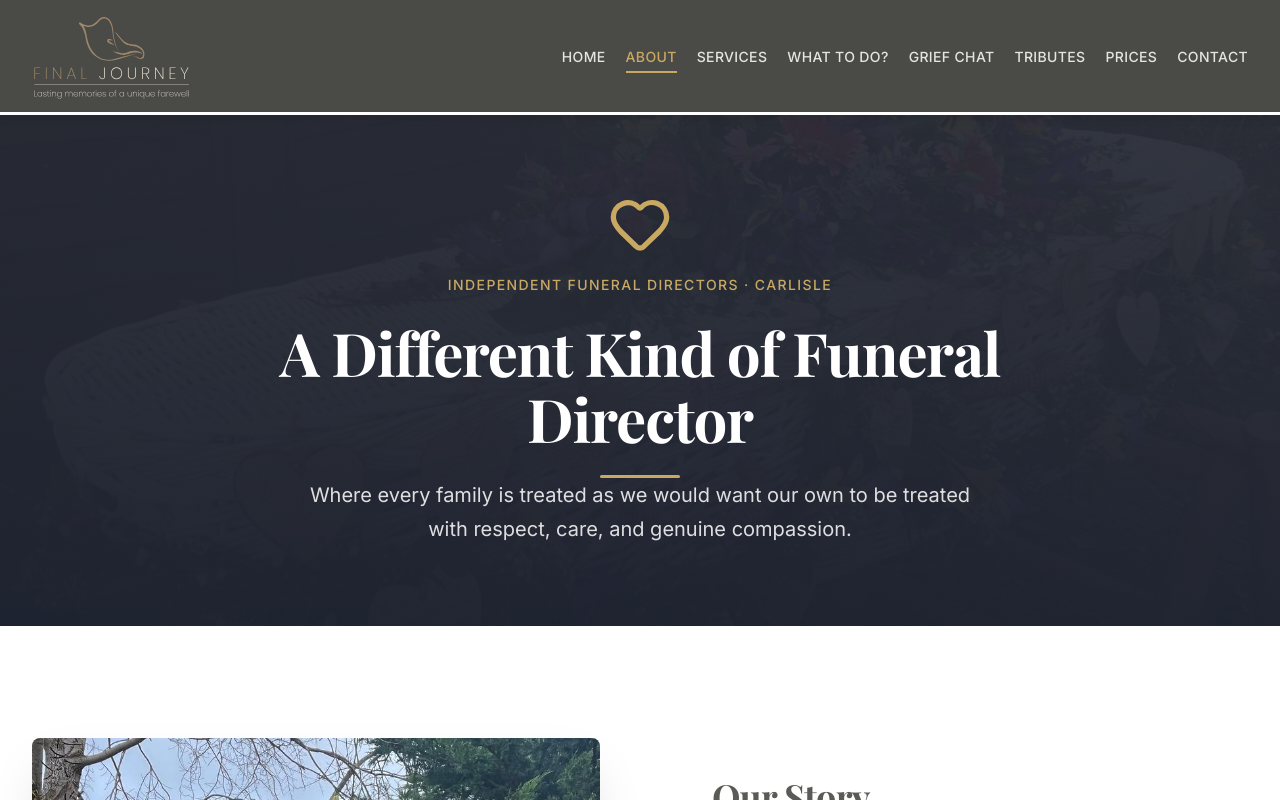
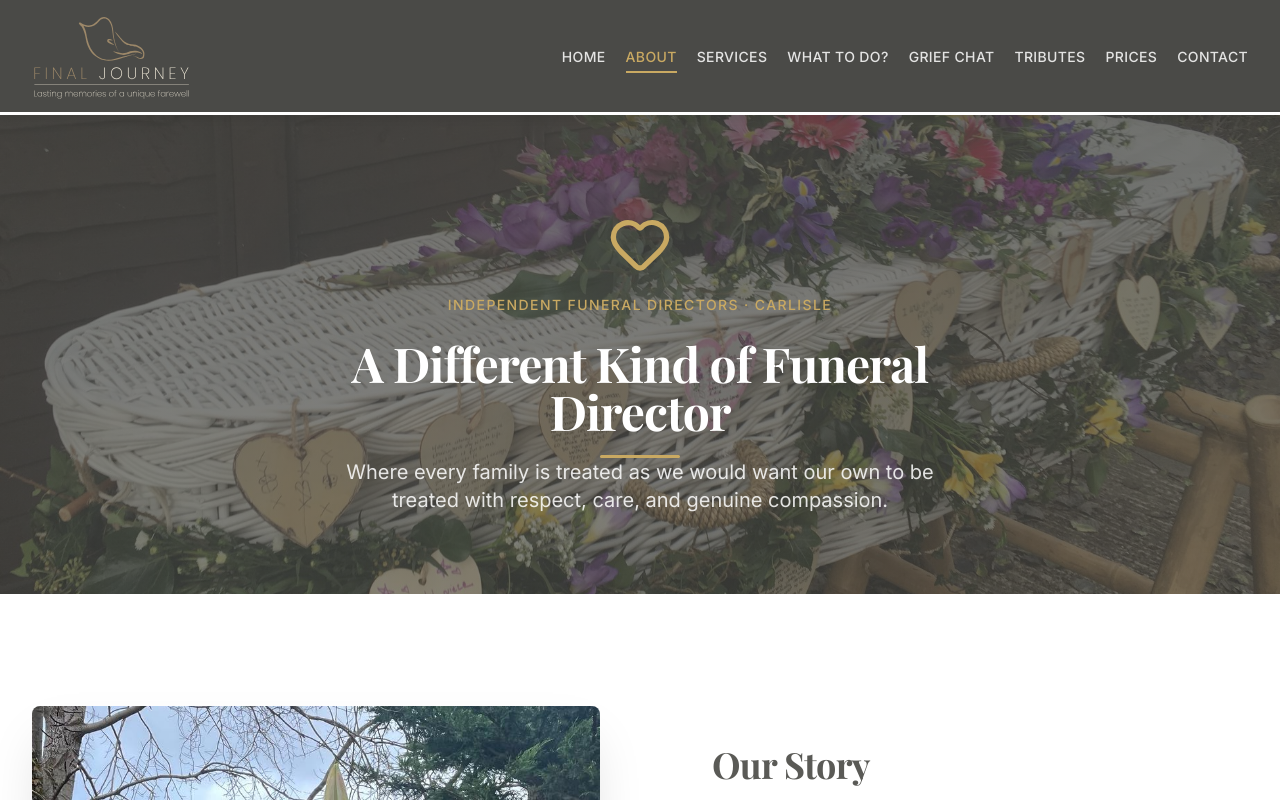
Before and after one commit to Chriseden83/final_journey, a Next.js app: page /about in a window 1280 px wide. Shown: the top 800 px of the page. Built offline with nearby package versions, Linux system fonts and the light colour scheme.

Commit message:
updated about page inline with new theme

```diff
--- a/app/globals.css
+++ b/app/globals.css
@@ -248,7 +248,7 @@ button:focus:not(:focus-visible) {
 }
 
 .hamburger-wrapper.hamburger-open {
-  top: 2.25rem;
+  top: 1.5rem;
 }
 
 /* Hamburger icon colors via CSS */
@@ -2776,8 +2776,11 @@ span.ml-funeral-location {
 
 .usp-item {
   display: flex;
-  align-items: flex-start;
-  gap: 1rem;
+  flex-direction: column;
+  align-items: center;
+  justify-content: center;
+  gap: 0.6rem;
+  text-align: center;
   color: var(--navy-dark);
 }
 
@@ -4011,31 +4014,36 @@ span.ml-funeral-location {
 
 /* About Hero */
 .about-hero {
-  @apply relative flex items-center justify-center;
-  background: linear-gradient(135deg, var(--navy-dark) 0%, var(--navy) 100%);
+  @apply relative flex items-center justify-center px-4 text-center overflow-hidden;
+  padding: 100px 20px 80px;
   overflow: hidden;
+  isolation: isolate;
 }
 
 .about-hero::before {
   content: '';
-  position: absolute;
-  inset: 0;
-  background: url('/images/casket5.jpg') center/cover no-repeat;
-  opacity: 0.15;
+  @apply absolute inset-0;
+  background-image: url('/images/casket5.jpg');
+  background-size: cover;
+  background-position: center;
+  z-index: 0;
 }
 
 .about-hero-overlay {
-  position: absolute;
-  inset: 0;
+  @apply absolute inset-0;
   background: linear-gradient(
-    180deg,
-    rgba(26, 31, 46, 0.7) 0%,
-    rgba(26, 31, 46, 0.9) 100%
+    to bottom,
+    rgba(74, 74, 71, 0.78) 0%,
+    rgba(74, 74, 71, 0.68) 100%
   );
+  z-index: 1;
 }
 
 .about-hero-content {
-  @apply relative z-10 text-center px-6 py-20 max-w-4xl mx-auto;
+  @apply relative;
+  max-width: 760px;
+  margin: 0 auto;
+  z-index: 2;
 }
 
 .about-hero-label {
@@ -4045,16 +4053,16 @@ span.ml-funeral-location {
 }
 
 .about-hero-title {
-  @apply text-4xl sm:text-5xl lg:text-6xl font-bold mb-6;
+  @apply text-3xl sm:text-4xl lg:text-5xl font-bold mb-4;
   color: var(--white);
   font-family: var(--font-playfair), Georgia, serif;
-  line-height: 1.1;
 }
 
 .about-hero-subtitle {
-  @apply text-lg sm:text-xl max-w-2xl mx-auto;
+  @apply text-lg sm:text-xl;
   color: rgba(255, 255, 255, 0.85);
-  line-height: 1.7;
+  max-width: 600px;
+  margin: 0 auto;
 }
 
 /* About Container */
```
